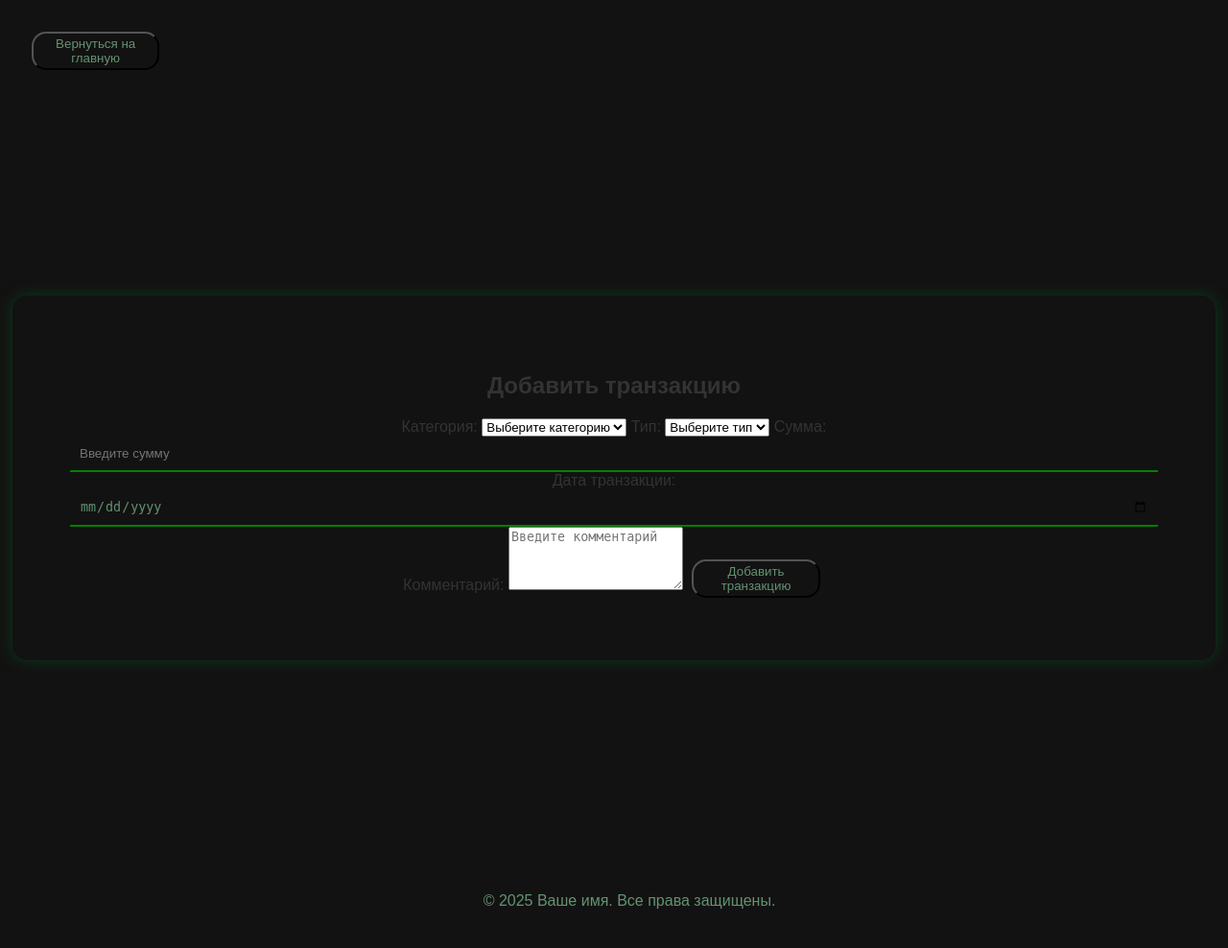
After one commit to PurpleNoneDeep/DragoFin, a Django app: page /addtransaction in a window 1280 px wide. The commit adds this page. Shown: the whole page at 96% size. Run offline with Django 5.2, Linux system fonts and the light colour scheme.

Commit message:
adding html

```diff
--- a/dragofin/dragofin/settings.py
+++ b/dragofin/dragofin/settings.py
@@ -33,6 +33,7 @@ ALLOWED_HOSTS = []
 # Application definition
 
 INSTALLED_APPS = [
+    'finances',
     'main',
     'django.contrib.admin',
     'django.contrib.auth',
--- /dev/null
+++ b/dragofin/main/static/main/css/auth.css
@@ -0,0 +1,45 @@
+main{
+    font-family: Arial, sans-serif;
+    background-color: #131212;
+    display: flex;
+    justify-content: center;
+    align-items: center;
+    height: 100vh;
+    margin: 0;
+}
+.login-container {
+    max-width: 1200px;
+    text-align: center;
+    margin: 5px;
+    padding: 60px;
+    border-radius: 15px;
+    background-color: #131212;
+    box-shadow: 0 0 15px rgba(4, 79, 32, 0.674);
+    position: relative;
+}
+h2 {
+    text-align: center;
+    margin-bottom: 20px;
+}
+input{
+    background-color: #131212;
+    color: #639372; /* Зеленая надпись */
+    border: none; /* Убираем стандартные границы */
+    border-bottom: 2px solid green; /* Зеленая линия внизу */
+    padding: 10px; /* Отступы */
+    width: 100%; /* Ширина на 100% */
+    box-sizing: border-box;
+}
+
+button {
+    text-align: center;
+    margin: 5px;
+    border-radius: 15px;
+    background-color: #131212;
+    color: #639372;
+    width: 10em;
+    height: 3em;
+}
+button:hover {
+    background-color: #218838;
+}
--- a/dragofin/main/static/main/css/main.css
+++ b/dragofin/main/static/main/css/main.css
@@ -51,3 +51,6 @@ nav a:hover {
     flex: 1;
     text-align: right;
 }
+input{
+    background-color: #131212;
+}
--- /dev/null
+++ b/dragofin/main/templates/main/addTransaction.html
@@ -0,0 +1,47 @@
+{% extends 'main/layout.html' %}
+{% load static %}
+{% block title %}Новая транзакция{% endblock %}
+{% block head %}<link rel="stylesheet" href="{% static 'main/css/auth.css' %}">{% endblock %}
+{% block content %}
+<header>
+<div>
+    <button onclick="window.location.href='{% url 'home' %}'">Вернуться на главную</button>
+</div>
+</header>
+<main>
+<div class="login-container">
+    <h2>Добавить транзакцию</h2>
+    <form action="{% url 'addtransaction' %}" method="post">
+        {% csrf_token %}
+
+        <label for="category">Категория:</label>
+        <select name="category" id="category" required>
+            <option value="">Выберите категорию</option>
+            <option value="food">Еда</option>
+            <option value="transport">Транспорт</option>
+            <option value="entertainment">Развлечения</option>
+            <option value="salary">Зарплата</option>
+            <!-- Добавьте другие категории по необходимости -->
+        </select>
+
+        <label for="type">Тип:</label>
+        <select name="type" id="type" required>
+            <option value="">Выберите тип</option>
+            <option value="income">Доход</option>
+            <option value="expense">Расход</option>
+        </select>
+
+        <label for="amount">Сумма:</label>
+        <input type="number" name="amount" id="amount" required step="0.01" min="0" placeholder="Введите сумму">
+
+        <label for="date">Дата транзакции:</label>
+        <input type="date" name="date" id="date" required>
+
+        <label for="comment">Комментарий:</label>
+        <textarea name="comment" id="comment" rows="4" placeholder="Введите комментарий"></textarea>
+
+        <button type="submit">Добавить транзакцию</button>
+    </form>
+</div>
+</main>
+{% endblock %}
--- a/dragofin/main/templates/main/index.html
+++ b/dragofin/main/templates/main/index.html
@@ -21,7 +21,7 @@
             <h1>Добро пожаловать!</h1>
             <p>Пожалуйста, войдите в свою учетную запись или зарегистрируйтесь.</p>
             <div class="button-container">
-                <button class="btn" id="show-login">Войти в аккаунт</button>
+                <button class="btn" id="show-login" onclick="window.location.href='{% url 'auth' %}'">Войти в аккаунт</button>
             </div>
         </div>
         <div>
--- /dev/null
+++ b/dragofin/main/templates/main/statistics.html
@@ -0,0 +1 @@
+{% extends 'main/layout.html' %}
--- a/dragofin/main/urls.py
+++ b/dragofin/main/urls.py
@@ -6,5 +6,9 @@ urlpatterns = [
     path('about', views.about),
     path('dashboard', views.dashboard, name='dashboard'),
     path('income', views.income, name='income'),
-    path('expences', views.expences, name='expences')
+    path('expences', views.expences, name='expences'),
+    path('auth', views.auth, name='auth'),
+    path('stistics', views.statistics, name='statistics'),
+    path('addtransaction', views.addTransaction, name='addtransaction'),
+    path('addcategory', views.addCategory, name='addcategory')
 ]
--- a/dragofin/main/views.py
+++ b/dragofin/main/views.py
@@ -15,3 +15,15 @@ def income(request):
 
 def expences(request):
     return render(request, 'main/expences.html')
+
+def auth(request):
+    return render(request, 'main/authorization.html')
+
+def statistics(request):
+    return render(request, 'main/statistics.html')
+
+def addTransaction(request):
+    return render(request, 'main/addTransaction.html')
+
+def addCategory(request):
+    return render(request, 'main/addCategory.html')
```
Also changed, not shown: dragofin/main/static/main/css/personal.css (added, +63 -0 lines), dragofin/main/templates/main/addCategory.html (added, +30 -0 lines), dragofin/main/templates/main/authorization.html (added, +22 -0 lines), dragofin/main/templates/main/dashboard.html (+98 -0 lines), dragofin/db.sqlite3.
